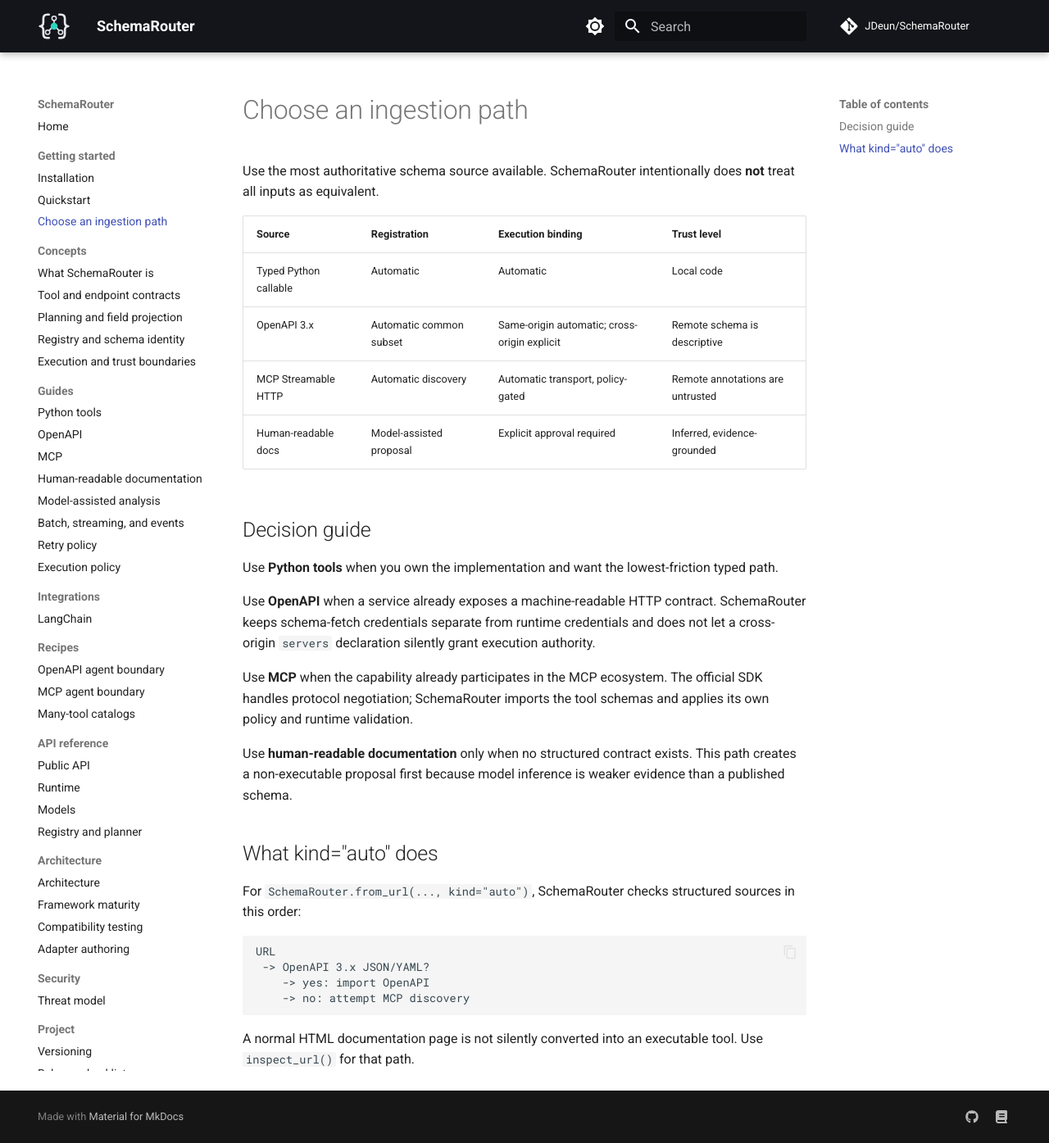
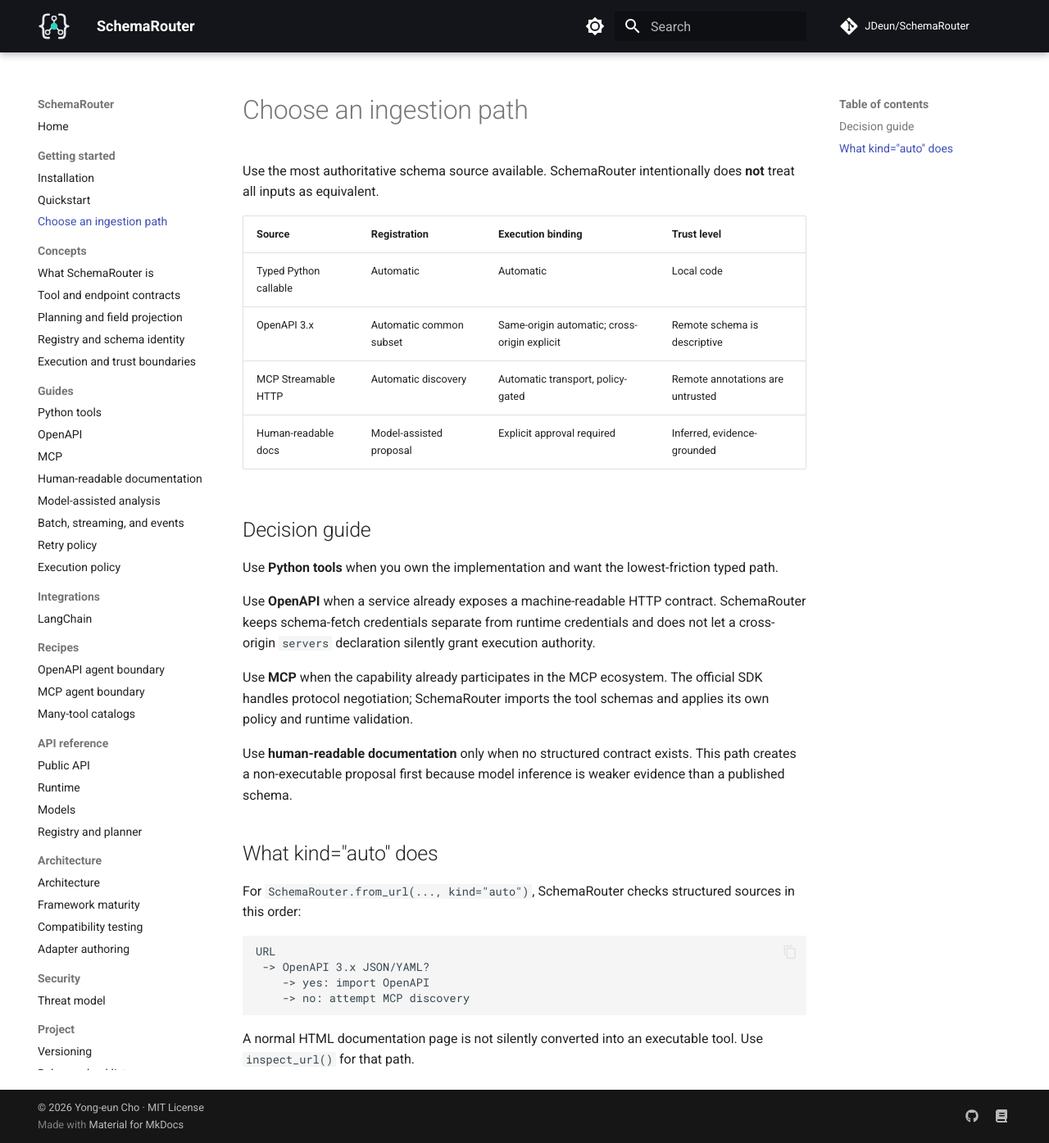
Before and after one commit to JDeun/SchemaRouter, an MkDocs documentation site: the page built from docs/getting-started/ingestion-paths.md, in a window 1280 px wide and 1395 px high. Shown: the whole window at 82% size. Built offline with MkDocs 1.6.1 and Material for MkDocs 9.7.7, drawn with Linux system fonts in a browser that asks for light colours; comment, search, counter and statistics services are not loaded.

Commit message:
brand: finalize documentation metadata

```diff
--- a/mkdocs.yml
+++ b/mkdocs.yml
@@ -1,6 +1,8 @@
 site_name: SchemaRouter
 site_description: Schema-aware planning and execution for LLM tool ecosystems
+site_author: Yong-eun Cho
 site_url: https://jdeun.github.io/SchemaRouter/
+copyright: © 2026 Yong-eun Cho · MIT License
 repo_url: https://github.com/JDeun/SchemaRouter
 repo_name: JDeun/SchemaRouter
 edit_uri: edit/main/docs/
```
